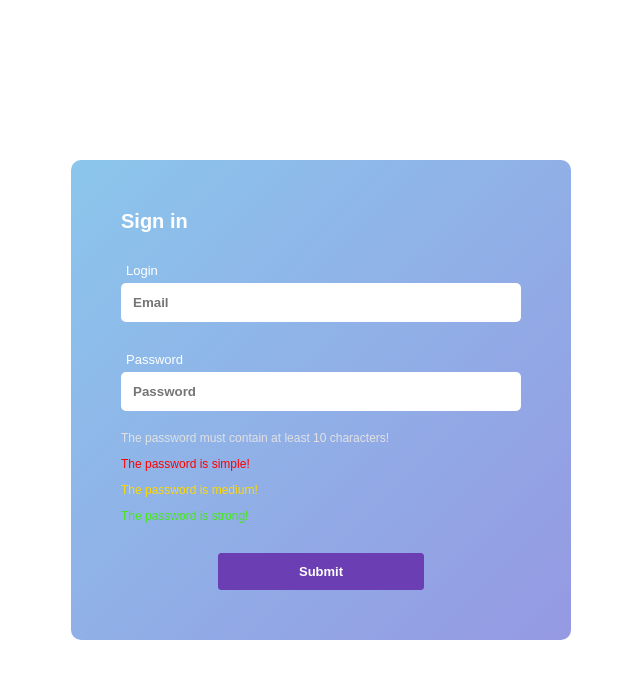
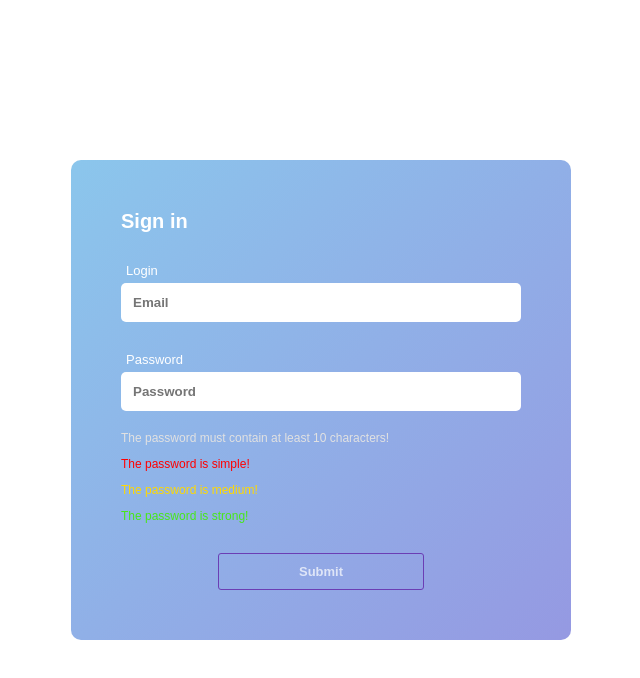
Before and after one commit to btradr/password-validator-app, an Angular app: page / in a window 1280 px wide. Shown: the top 678 px of the page, without its empty margins (319-959 px from the left). Built offline with nearby package versions, Linux system fonts and the light colour scheme.

Commit message:
refactor: added comments for closing tags and overridden selector

```diff
--- a/src/app/login/components/login/login.component.scss
+++ b/src/app/login/components/login/login.component.scss
@@ -99,7 +99,7 @@
     }
 
 
-    &--disabled {
+    &[disabled] {
       color: rgba(255, 255, 255, .7);
 
       background-color: transparent;
--- a/src/app/validation/components/validation/validation.component.html
+++ b/src/app/validation/components/validation/validation.component.html
@@ -1,14 +1,14 @@
 <div class="validation">
   <p class="validation__text">
     The password must contain at least 10 characters!
-  </p>
+  </p><!-- /.validation__text -->
   <p class="validation__text validation__text--danger">
     The password is simple!
-  </p>
+  </p><!-- /.validation__text -->
   <p class="validation__text validation__text--warning">
     The password is medium!
-  </p>
+  </p><!-- /.validation__text -->
   <p class="validation__text validation__text--success">
     The password is strong!
-  </p>
+  </p><!-- /.validation__text -->
 </div>
```
